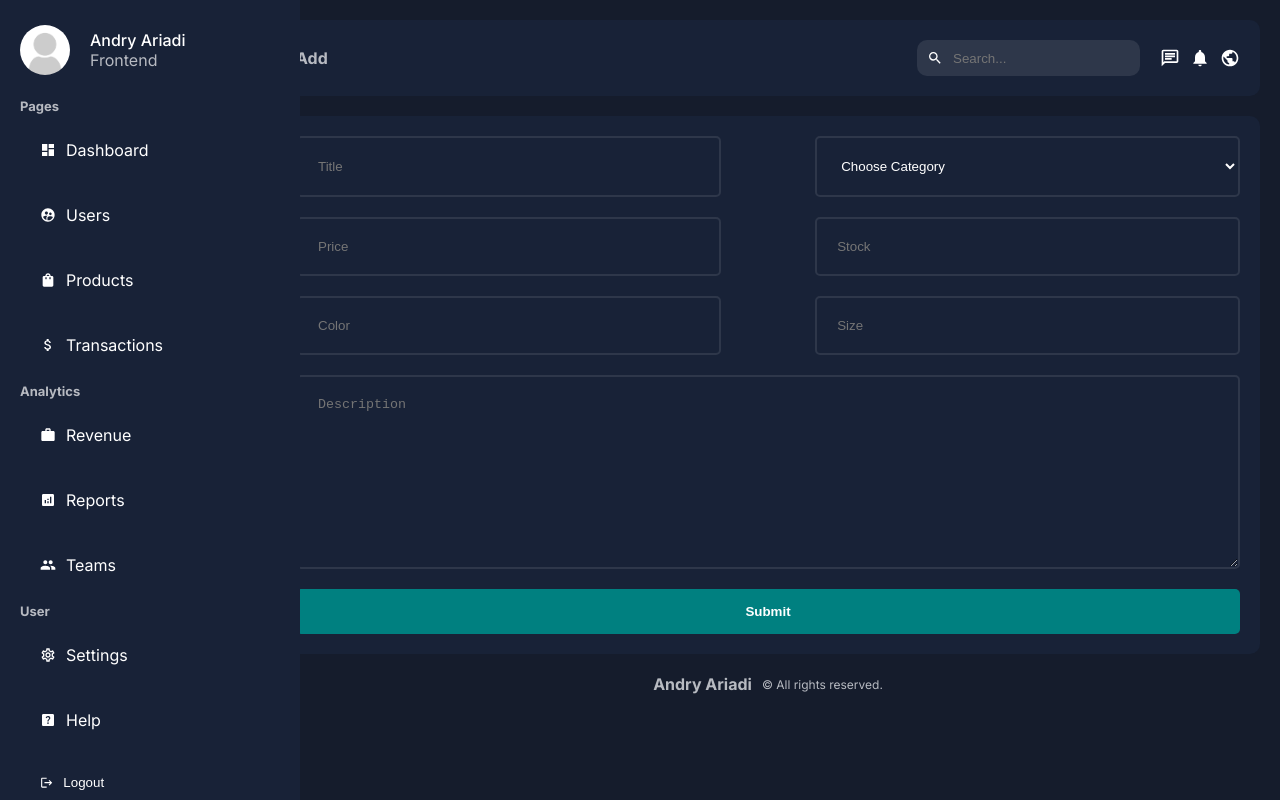
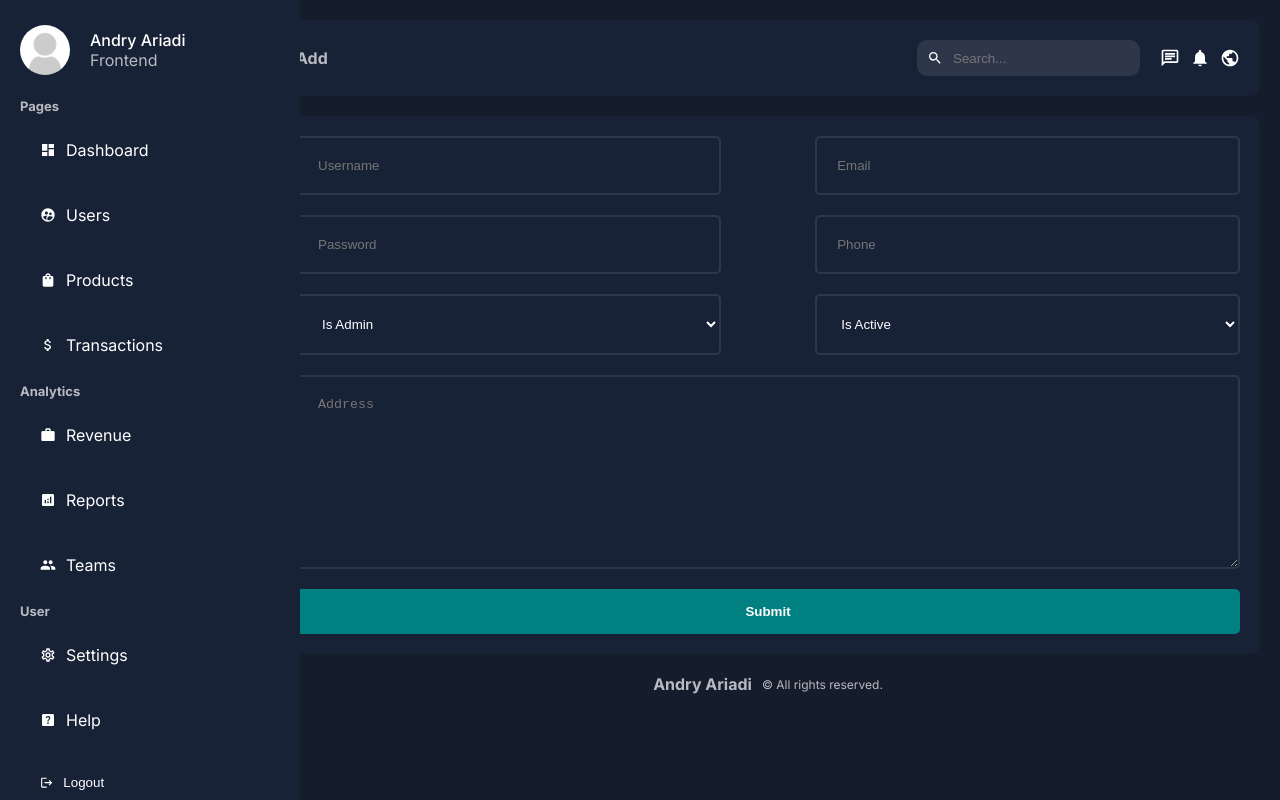
Before and after one commit to andryariadi/CMS-Dashboard-, a Next.js app in the folder cms-dashboard/: page /dashboard/users/add in a window 1280 px wide. Built offline with nearby package versions, Linux system fonts and the light colour scheme.

Commit message:
styling add user component

```diff
--- a/cms-dashboard/src/app/dashboard/products/add/add.module.css
+++ b/cms-dashboard/src/app/dashboard/products/add/add.module.css
@@ -13,7 +13,7 @@
 
 .form > *:not(button) {
   padding: 20px;
-  background-color: transparent;
+  background-color: var(--bg);
   color: var(--text);
   border-radius: 5px;
   border: 2px solid #2e374a;
--- a/cms-dashboard/src/app/dashboard/users/add/page.jsx
+++ b/cms-dashboard/src/app/dashboard/users/add/page.jsx
@@ -5,18 +5,25 @@ export default function AddUserPage() {
     <>
       <div className={styles.container}>
         <form action="" className={styles.form}>
-          <input type="text" placeholder="Title" name="title" required />
-          <select name="category" id="category">
-            <option value="general">Choose Category</option>
-            <option value="electronic">Electronic</option>
-            <option value="men's clothing">Men's clothing</option>
-            <option value="women's clothing">Women's clothing</option>
+          <input type="text" placeholder="Username" name="username" required />
+          <input type="email" placeholder="Email" name="email" required />
+          <input type="password" placeholder="Password" name="password" required />
+          <input type="phone" placeholder="Phone" name="phone" />
+          <select name="isAdmin" id="isAdmin">
+            <option value={false} selected>
+              Is Admin
+            </option>
+            <option value={true}>Yes</option>
+            <option value={false}>No</option>
           </select>
-          <input type="number" placeholder="Price" name="price" required />
-          <input type="number" placeholder="Stock" name="stock" required />
-          <input type="text" placeholder="Color" name="color" required />
-          <input type="text" placeholder="Size" name="size" required />
-          <textarea name="description" id="description" rows="10" placeholder="Description"></textarea>
+          <select name="isActive" id="isActive">
+            <option value={true} selected>
+              Is Active
+            </option>
+            <option value={true}>Yes</option>
+            <option value={false}>No</option>
+          </select>
+          <textarea name="address" id="address" rows="10" placeholder="Address"></textarea>
           <button type="submit">Submit</button>
         </form>
       </div>
```
